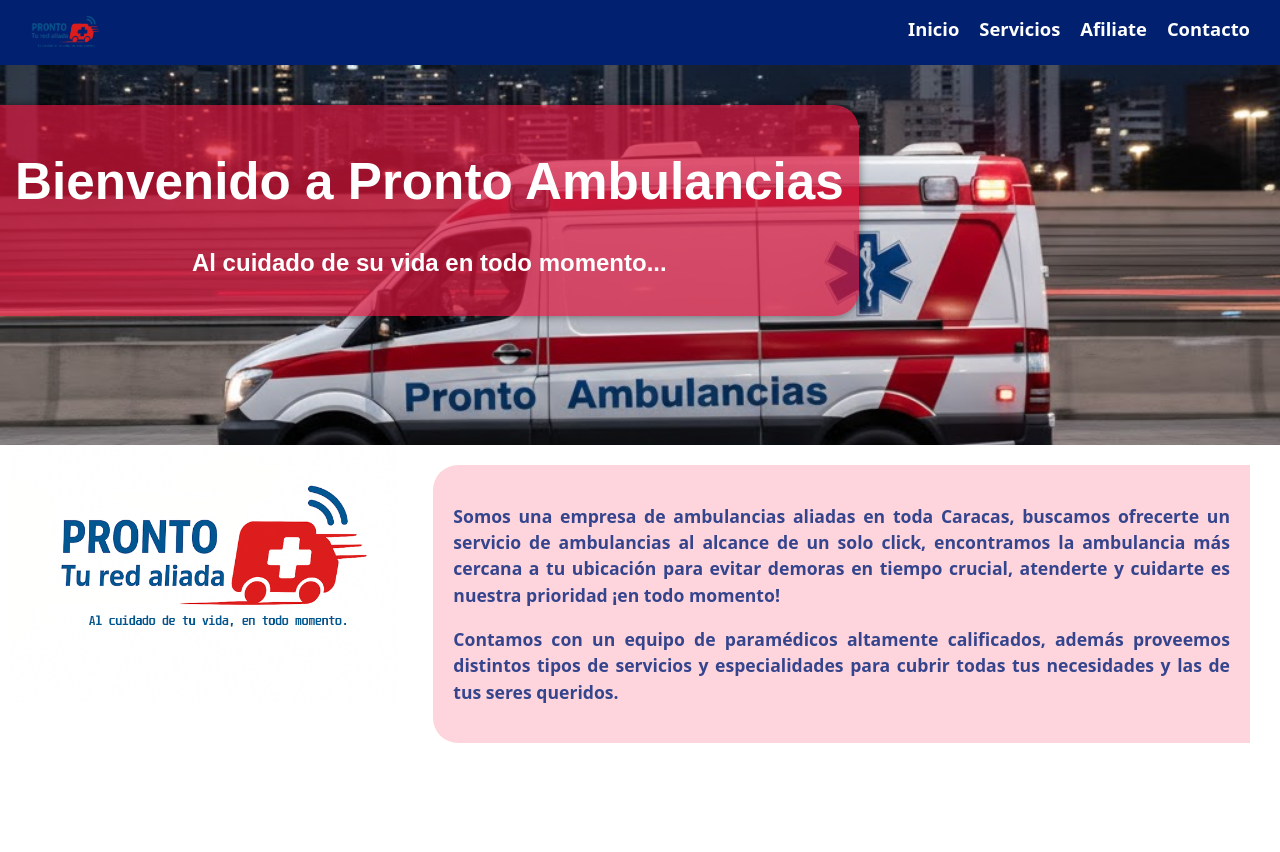
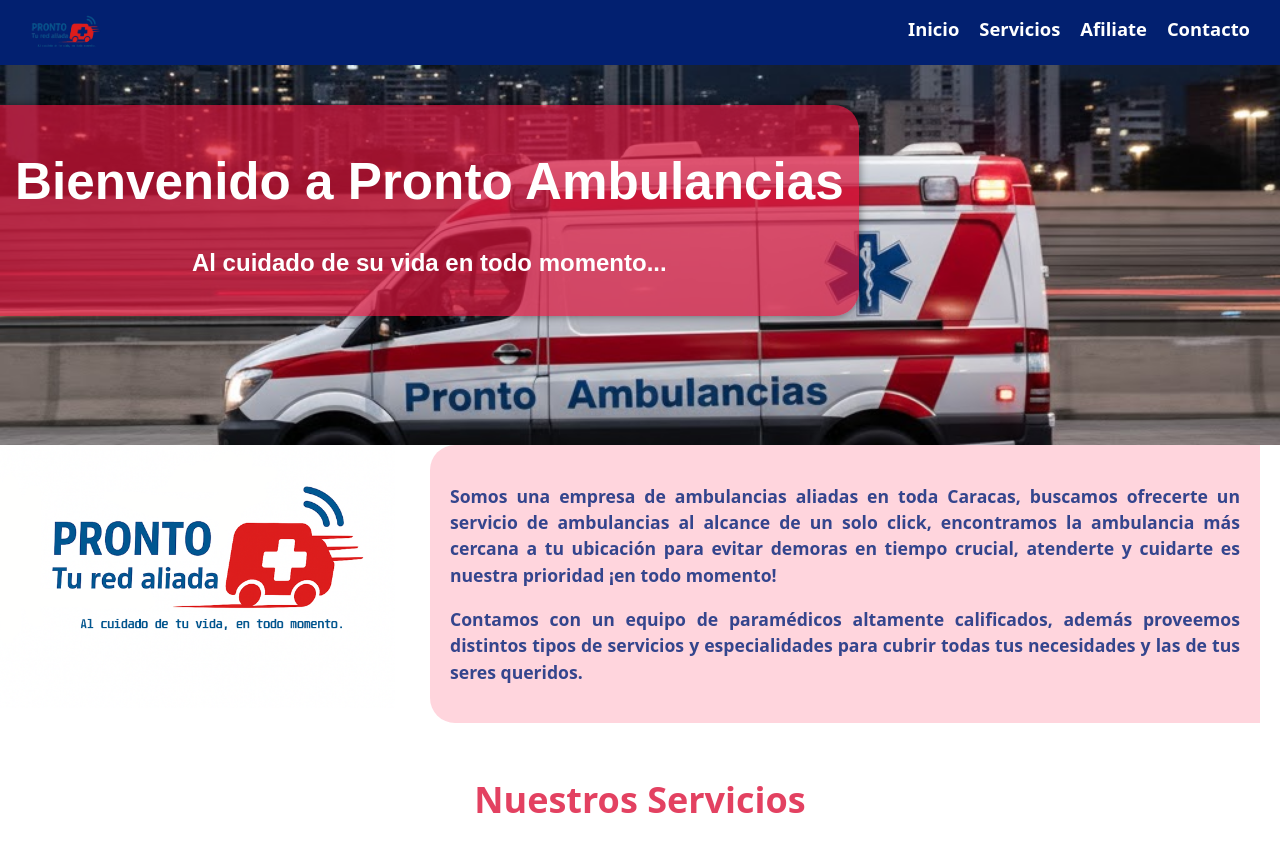
Before and after one commit to melaniem21/webprontoamb, a React (Vite) app: page / in a window 1280 px wide. Shown: the top 852 px of the page. Built offline with nearby package versions, Linux system fonts and the light colour scheme.

Commit message:
ajustes visuales

```diff
--- a/src/App.css
+++ b/src/App.css
@@ -22,18 +22,18 @@
 .contenedor-padre{
   display: flex;
   gap: 15px;
-  padding: 0px 10px;
+  padding: 0px 0px;
   margin: 0;
   width: 100%;
-  box-sizing: border-box;
+
 
 }
 
 .columna-der-texto{
   flex: 1;
   padding: 20px;
-  margin-top: 20px;
-  margin-bottom: 20px;
+  margin-top: 0px;
+  margin-bottom: 10px;
   margin-left: 20px;
   margin-right: 0px;
   word-wrap: break-word;
@@ -46,6 +46,8 @@
   background-color:rgba(255, 198, 209, 0.726);
   border-top-left-radius: 25px;
   border-end-start-radius: 25px;
+  width:100%;
+
 
 
 }
@@ -65,3 +67,11 @@
   display: block;
   min-height: 200px;
 }
+
+.servicios{
+  text-align: center;
+  color:rgba(220, 20, 60, 0.808);
+  font-size: 150%;
+  font-weight: bold;
+  margin-top: 40px;
+}
--- a/src/App.jsx
+++ b/src/App.jsx
@@ -42,8 +42,8 @@
         </div>
       </div>
       </div>
-      <div>
-
+      <div className="servicios">
+       <h2>Nuestros Servicios</h2>
       </div>
 
 
```
